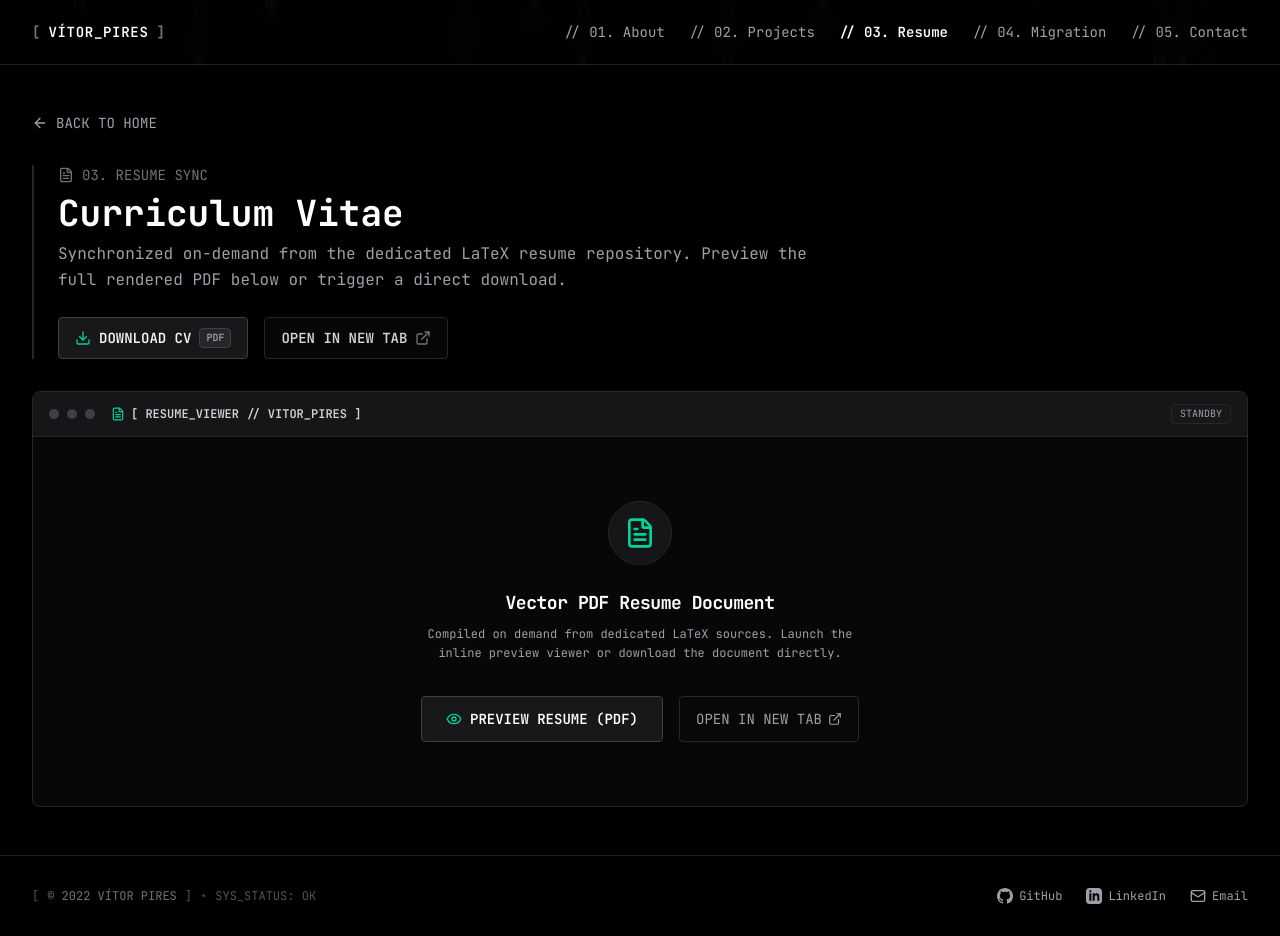
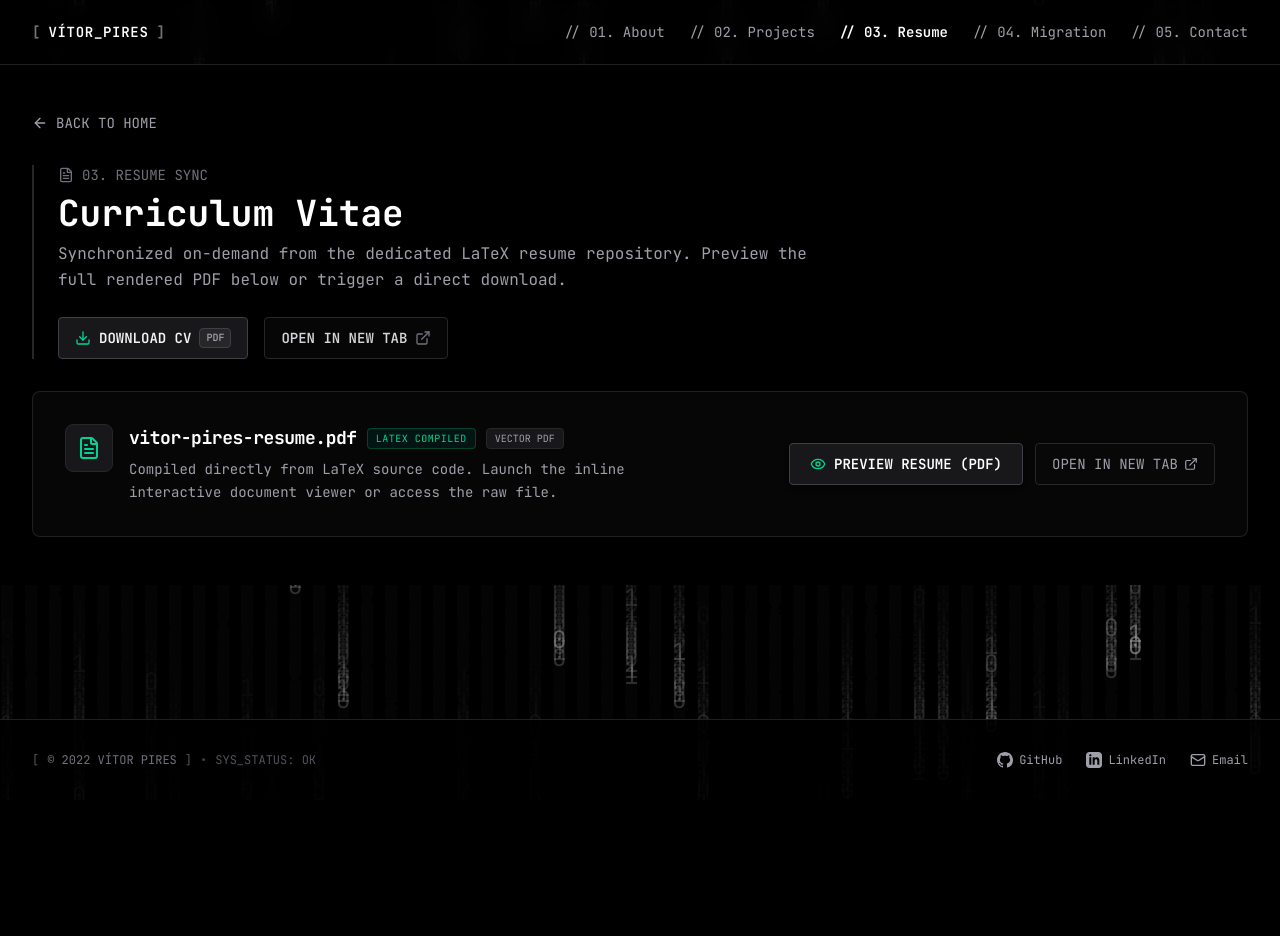
Before and after one commit to v1tor2003/portfolio, a Next.js app: page /resume in a window 1280 px wide. After the commit the page ends 800 px from the top, so only its background shows below. Built offline with nearby package versions, Linux system fonts and the light colour scheme.

Commit message:
style(resume): redesign previewer to match project card aesthetic

```diff
--- a/features/resume/components/ResumeViewer.tsx
+++ b/features/resume/components/ResumeViewer.tsx
@@ -17,45 +17,38 @@ export function ResumeViewer({
 	if (!isOpen) {
 		return (
 			<div
-				className={`rounded-lg border border-zinc-800 bg-zinc-950/80 backdrop-blur-sm overflow-hidden flex flex-col shadow-2xl font-mono ${className}`}
+				className={`rounded-lg border border-zinc-800/80 bg-zinc-950/70 p-6 sm:p-8 font-mono shadow-lg transition-all hover:border-zinc-700 hover:bg-zinc-900/30 ${className}`}
 			>
-				<div className="flex items-center justify-between px-4 py-3 bg-zinc-900/90 border-b border-zinc-800 text-xs text-zinc-400">
-					<div className="flex items-center space-x-2">
-						<div className="w-2.5 h-2.5 rounded-full bg-zinc-700" />
-						<div className="w-2.5 h-2.5 rounded-full bg-zinc-700" />
-						<div className="w-2.5 h-2.5 rounded-full bg-zinc-700" />
-						<span className="ml-2 font-semibold text-zinc-300 flex items-center gap-1.5">
-							<FileText className="h-3.5 w-3.5 text-emerald-400" />
-							{"[ RESUME_VIEWER // VITOR_PIRES ]"}
-						</span>
+				<div className="flex flex-col md:flex-row md:items-center justify-between gap-6">
+					<div className="flex items-start gap-4">
+						<div className="h-12 w-12 rounded-lg bg-zinc-900 border border-zinc-800 flex items-center justify-center text-emerald-400 shrink-0">
+							<FileText className="h-6 w-6" />
+						</div>
+						<div className="space-y-1.5">
+							<div className="flex flex-wrap items-center gap-2.5">
+								<h3 className="text-base sm:text-lg font-bold text-white tracking-tight">
+									vitor-pires-resume.pdf
+								</h3>
+								<span className="flex items-center gap-1 text-[10px] tracking-wider text-emerald-400 bg-emerald-950/40 border border-emerald-800/60 px-2 py-0.5 rounded uppercase">
+									LATEX COMPILED
+								</span>
+								<span className="text-[10px] px-2 py-0.5 rounded bg-zinc-900 border border-zinc-800 text-zinc-400">
+									VECTOR PDF
+								</span>
+							</div>
+							<p className="text-xs sm:text-sm text-zinc-400 max-w-xl leading-relaxed">
+								Compiled directly from LaTeX source code. Launch the inline
+								interactive document viewer or access the raw file.
+							</p>
+						</div>
 					</div>
 
-					<span className="text-[10px] px-2 py-0.5 rounded border border-zinc-800 bg-zinc-900 text-zinc-400">
-						STANDBY
-					</span>
-				</div>
-
-				<div className="py-16 px-6 flex flex-col items-center justify-center text-center space-y-6">
-					<div className="h-16 w-16 rounded-full border border-zinc-800 bg-zinc-900/90 flex items-center justify-center shadow-inner text-emerald-400">
-						<FileText className="h-8 w-8" />
-					</div>
-
-					<div className="space-y-2 max-w-md">
-						<h3 className="text-lg font-bold text-white font-mono tracking-tight">
-							Vector PDF Resume Document
-						</h3>
-						<p className="text-xs text-zinc-400 leading-relaxed font-mono">
-							Compiled on demand from dedicated LaTeX sources. Launch the inline
-							preview viewer or download the document directly.
-						</p>
-					</div>
-
-					<div className="flex flex-wrap items-center justify-center gap-4 pt-2">
+					<div className="flex flex-wrap items-center gap-3 shrink-0">
 						<button
 							type="button"
 							onClick={() => setIsOpen(true)}
 							aria-label="Preview resume"
-							className="inline-flex items-center gap-2 px-6 py-3 bg-zinc-900 hover:bg-zinc-800 text-white font-mono text-xs sm:text-sm font-semibold rounded border border-zinc-700 hover:border-emerald-500 transition-all shadow-lg hover:shadow-emerald-500/10 cursor-pointer group"
+							className="inline-flex items-center gap-2 px-5 py-2.5 bg-zinc-900 hover:bg-zinc-800 text-white font-semibold text-xs sm:text-sm rounded border border-zinc-700 hover:border-emerald-500 transition-all shadow-md hover:shadow-emerald-500/10 cursor-pointer group"
 						>
 							<Eye className="h-4 w-4 text-emerald-400 group-hover:scale-110 transition-transform" />
 							<span>PREVIEW RESUME (PDF)</span>
@@ -65,7 +58,7 @@ export function ResumeViewer({
 							href="/api/resume"
 							target="_blank"
 							rel="noopener noreferrer"
-							className="inline-flex items-center gap-1.5 px-4 py-3 bg-zinc-950/60 hover:bg-zinc-900 text-zinc-400 hover:text-zinc-200 text-xs sm:text-sm font-mono rounded border border-zinc-800 transition-colors"
+							className="inline-flex items-center gap-1.5 px-4 py-2.5 bg-zinc-950/70 hover:bg-zinc-900 text-zinc-400 hover:text-white text-xs sm:text-sm rounded border border-zinc-800 hover:border-zinc-700 transition-colors"
 						>
 							<span>OPEN IN NEW TAB</span>
 							<ExternalLink className="h-3.5 w-3.5" />
@@ -78,16 +71,16 @@ export function ResumeViewer({
 
 	return (
 		<div
-			className={`rounded-lg border border-zinc-800 bg-zinc-950/80 backdrop-blur-sm overflow-hidden flex flex-col shadow-2xl font-mono ${className}`}
+			className={`rounded-lg border border-zinc-800/80 bg-zinc-950/80 backdrop-blur-sm overflow-hidden flex flex-col shadow-2xl font-mono ${className}`}
 		>
-			<div className="flex items-center justify-between px-4 py-3 bg-zinc-900/90 border-b border-zinc-800 text-xs text-zinc-400">
-				<div className="flex items-center space-x-2">
-					<div className="w-2.5 h-2.5 rounded-full bg-zinc-700" />
-					<div className="w-2.5 h-2.5 rounded-full bg-zinc-700" />
-					<div className="w-2.5 h-2.5 rounded-full bg-zinc-700" />
-					<span className="ml-2 font-semibold text-zinc-300 flex items-center gap-1.5">
-						<FileText className="h-3.5 w-3.5 text-emerald-400" />
-						{"[ RESUME_PREVIEW: vitor-pires-resume.pdf ]"}
+			<div className="flex items-center justify-between px-5 py-3.5 bg-zinc-900/70 border-b border-zinc-800 text-xs text-zinc-300">
+				<div className="flex items-center space-x-2.5">
+					<FileText className="h-4 w-4 text-emerald-400 shrink-0" />
+					<span className="font-semibold text-white">
+						vitor-pires-resume.pdf
+					</span>
+					<span className="text-zinc-500 hidden sm:inline">
+						— Compiled Vector PDF
 					</span>
 				</div>
 
@@ -96,7 +89,7 @@ export function ResumeViewer({
 						href="/api/resume"
 						target="_blank"
 						rel="noopener noreferrer"
-						className="flex items-center gap-1 hover:text-zinc-200 transition-colors"
+						className="flex items-center gap-1 hover:text-white transition-colors"
 						aria-label="Open in new tab"
 					>
 						<span>OPEN IN NEW TAB</span>
@@ -115,11 +108,11 @@ export function ResumeViewer({
 				</div>
 			</div>
 
-			<div className="relative w-full bg-zinc-900/50 min-h-[600px] h-[75vh]">
+			<div className="relative w-full bg-zinc-950 min-h-[600px] h-[75vh]">
 				<iframe
 					src="/api/resume"
 					title="Resume Preview"
-					className="w-full h-full border-0 rounded-b"
+					className="w-full h-full border-0"
 				/>
 				<noscript>
 					<div className="p-8 text-center text-sm text-zinc-400">
```
